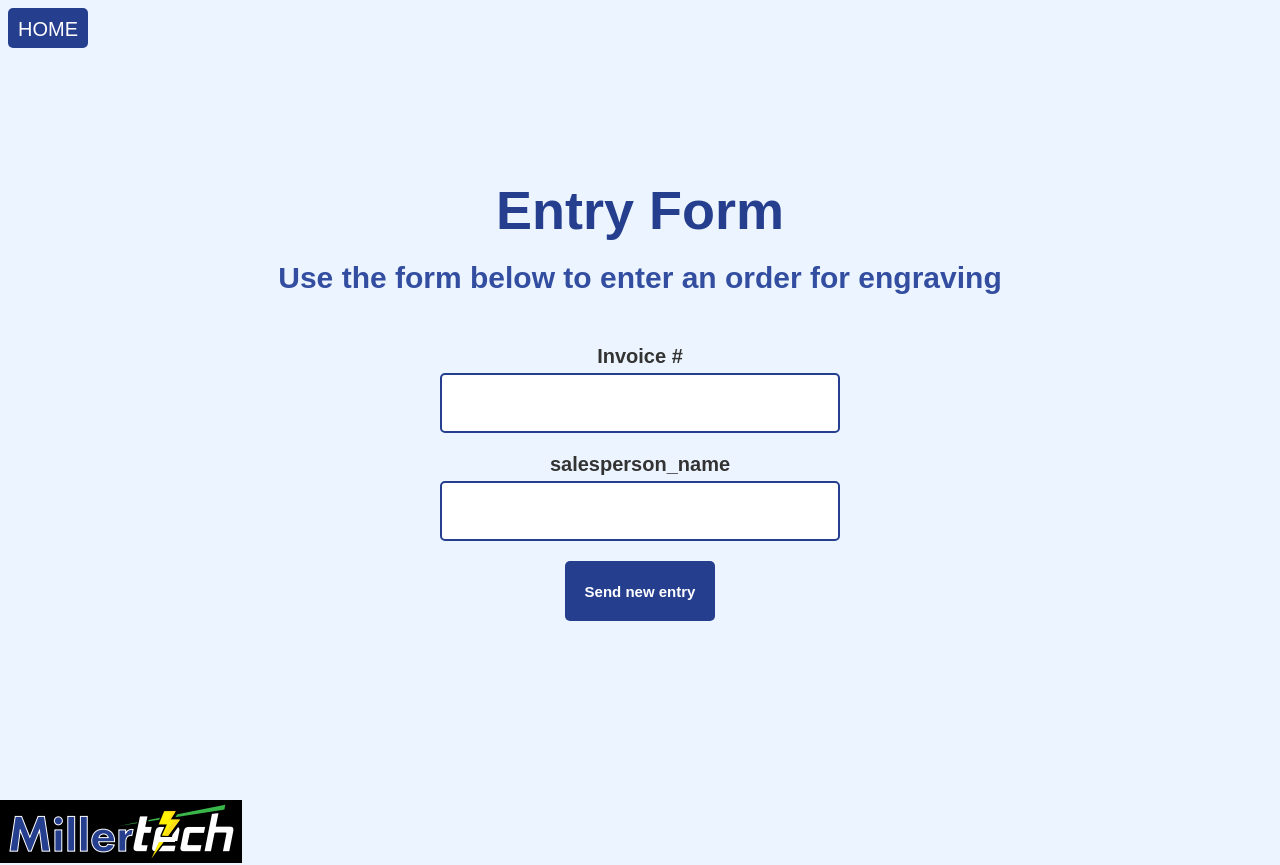
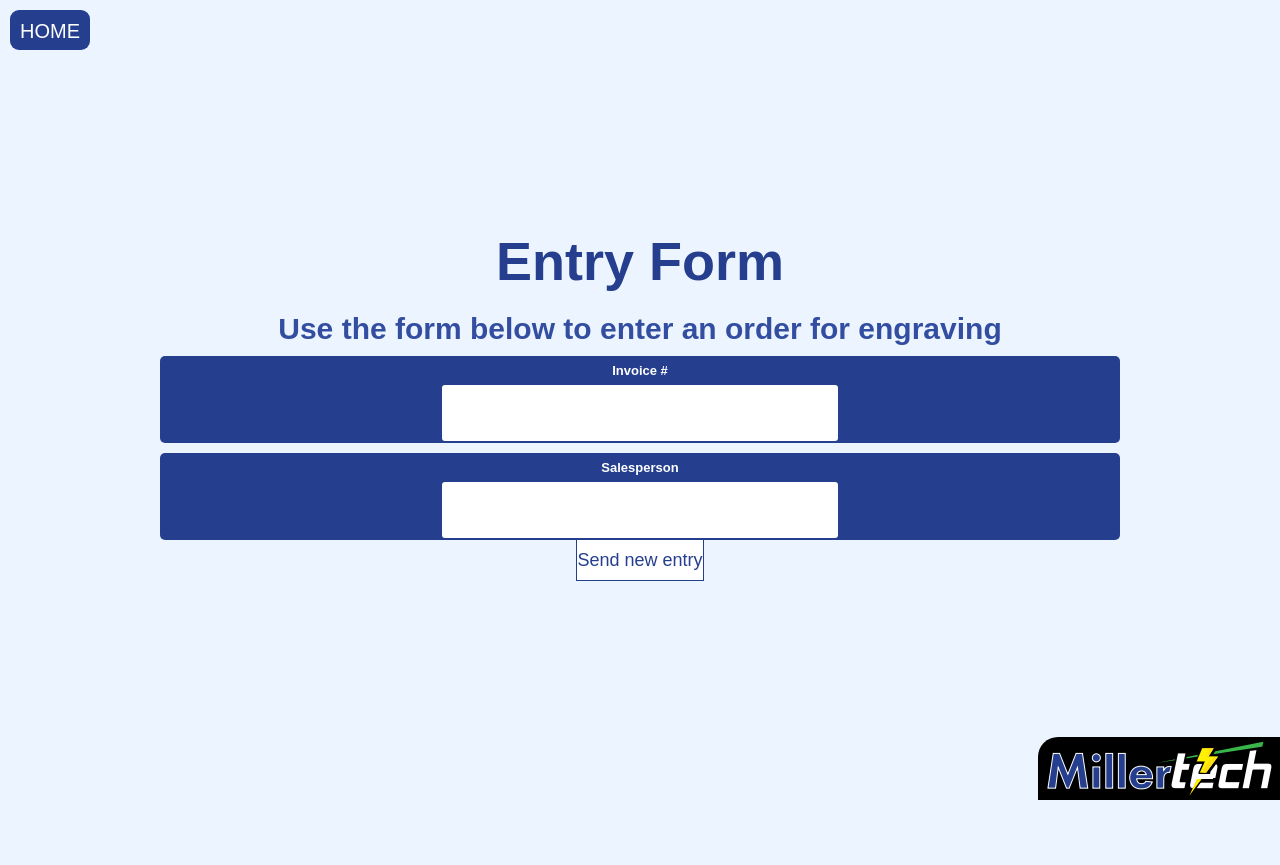
Before and after one commit to TylerByler/EngravingOrderManager, a PHP site: page /entry.php in a window 1280 px wide. After the commit the page ends 800 px from the top, so only its background shows below. Run offline with PHP 8.4, Linux system fonts and the light colour scheme.

Commit message:
Furthered Development

```diff
--- a/css/app.css
+++ b/css/app.css
@@ -53,7 +53,7 @@ input {
     width: 40rem;
     border: 0.2rem solid var(--mtblue);
     border-radius: .5rem;
-    margin: 0.5rem 0 2rem 0;
+    margin: 0.5rem 0 0 0;
     text-align: center;
 }
 
@@ -67,12 +67,12 @@ label {
     display: flex;
     flex-direction: column;
     align-items: center;
-    font-size: 2rem;
+    font-size: 1.3rem;
     font-weight: 550;
 }
 
 form {
-    margin-top: 5rem;
+    margin-top: 3rem;
     display: flex;
     flex-direction: column;
     align-items: center;
@@ -87,6 +87,7 @@ button {
     color: white;
     font-size: 1.5rem;
     font-weight: 550;
+    margin-top: 1rem;
 }
 
 button:hover {
@@ -168,12 +169,12 @@ button:hover {
     flex-direction: column;
     margin: 0 auto;
     position: fixed;
-    top: 0.8rem;
-    left: 0.8rem;
+    top: 1rem;
+    left: 1rem;
     background-color: var(--mtblue);
     height: 4rem;
     width: 8rem;
-    border-radius: 0.5rem;
+    border-radius: 0.9rem;
     text-align: center;
     color: white;
     text-decoration: none;
@@ -187,3 +188,24 @@ button:hover {
     transform: translateY(-0.1rem);
     transition: transform 150ms;
 }
+
+#logobox {
+    position: fixed;
+    bottom: -0.2rem;
+    right: 0;
+}
+
+#logobox > img {
+    border-radius: 2rem 0 0 0 ;
+}
+
+.label-wrapper {
+    background-color: var(--mtblue);
+    border-radius: 0.5rem;
+    padding-top: 0.7rem;
+    margin: 1rem auto;
+}
+
+.label-wrapper > label {
+    color: white;
+}
--- /dev/null
+++ b/entry.js
@@ -0,0 +1,15 @@
+var stgOneBtn = document.getElementById("stgOneBtn");
+var invoice_number;
+var salesperson_name;
+
+console.log("invoice_number: ", invoice_number);
+console.log("salesperson_name: ", salesperson_name);
+
+stgOneBtn.addEventListener("click", () => {
+    invoice_number = document.getElementById("invoice_number").value;
+    salesperson_name = document.getElementById("salesperson_name").value;
+
+    if (invoice_number != null || salesperson_name != null) {
+
+    }
+});
--- a/entry.php
+++ b/entry.php
@@ -11,26 +11,22 @@
     <div class="container justify-center flex-column text-center">
         <h1>Entry Form</h1>
         <p class="reduceMargin">Use the form below to enter an order for engraving</p>
-        <form class="insertentry" action="includes/formhandler.inc.php" method="post">
-            <label for="invoice_number">Invoice #
-                <input id="invoice_number" type="text" name="invoice_number">
-            </label>
-            <label for="salesperson_name">salesperson_name
-                <input id="salesperson_name" type="text" name="salesperson_name">
-            </label>
-           <!--  <label for="product_number">Product #
-                <input id="product_number" type="text" name="product_number">
-            </label>
-            <label for="design_number">Design #
-                <input id="design_number" type="text" name="design_number">
-            </label>
-            <label for="font">Font
-                <input id="font" type="text" name="font">
-            </label> -->
-            <button>Send new entry</button>
-        </form>
+        <div class="">
+            <div class="label-wrapper">
+                <label for="invoice_number">Invoice #
+                    <input id="invoice_number" type="text" name="invoice_number">
+                </label>
+            </div>
+            <div class="label-wrapper">
+                <label for="salesperson_name">Salesperson
+                    <input id="salesperson_name" type="text" name="salesperson_name">
+                </label>
+            </div>
+            <a id="stgOneBtn" class="btn">Send new entry</a>
+        </div>
     </div>
     <div id="logobox"><img src="images/logo.png"></div>
     <a href="index.php" class="homeButton">HOME</a>
+    <script src="entry.js"></script>
 </body>
 </html>
--- a/includes/dbh.inc.php
+++ b/includes/dbh.inc.php
@@ -6,9 +6,9 @@ $sqlhost = json_decode($file);
 
 /* print($sqlhost->address); */
 
-$dsn = "mysql:host=" . $sqlhost->address . ";dbname=millertech_engraving";
-$dbusername = "root";
-$dbpassword = "root_password";
+$dsn = "mysql:host=" . $sqlhost->address . ";dbname=" . $sqlhost->dbname;
+$dbusername = $sqlhost->user;
+$dbpassword = $sqlhost->password;
 
 try {
     $pdo = new PDO($dsn, $dbusername, $dbpassword);
--- a/includes/formhandler.inc.php
+++ b/includes/formhandler.inc.php
@@ -1,6 +1,6 @@
 <?php
 
-if ($_SERVER["REQUEST_METHOD"]== "POST") {
+if ($_SERVER["REQUEST_METHOD"] == "POST") {
     $invoice_number = $_POST["invoice_number"];
     $salesperson_name = $_POST["salesperson_name"];
 
--- a/index.php
+++ b/index.php
@@ -18,7 +18,7 @@
     <div class="container flex-column justify-center text-center">
         <h1>Engraving Order Main Menu</h1>
         <a href="entry.php" class="btn">Create a new order</a>
-        <a href="orders.php" class="btn">Orders</a>
+        <a href="orderlist.php" class="btn">Orders</a>
     </div>
     <div id="logobox"><img src="images/logo.png"></div>
 </body>
```
Also changed, not shown: css/orders.css (+5 -19 lines), orderlist.php (renamed from orders.php, +13 -17 lines), selectedorder.php (added, +65 -0 lines).
